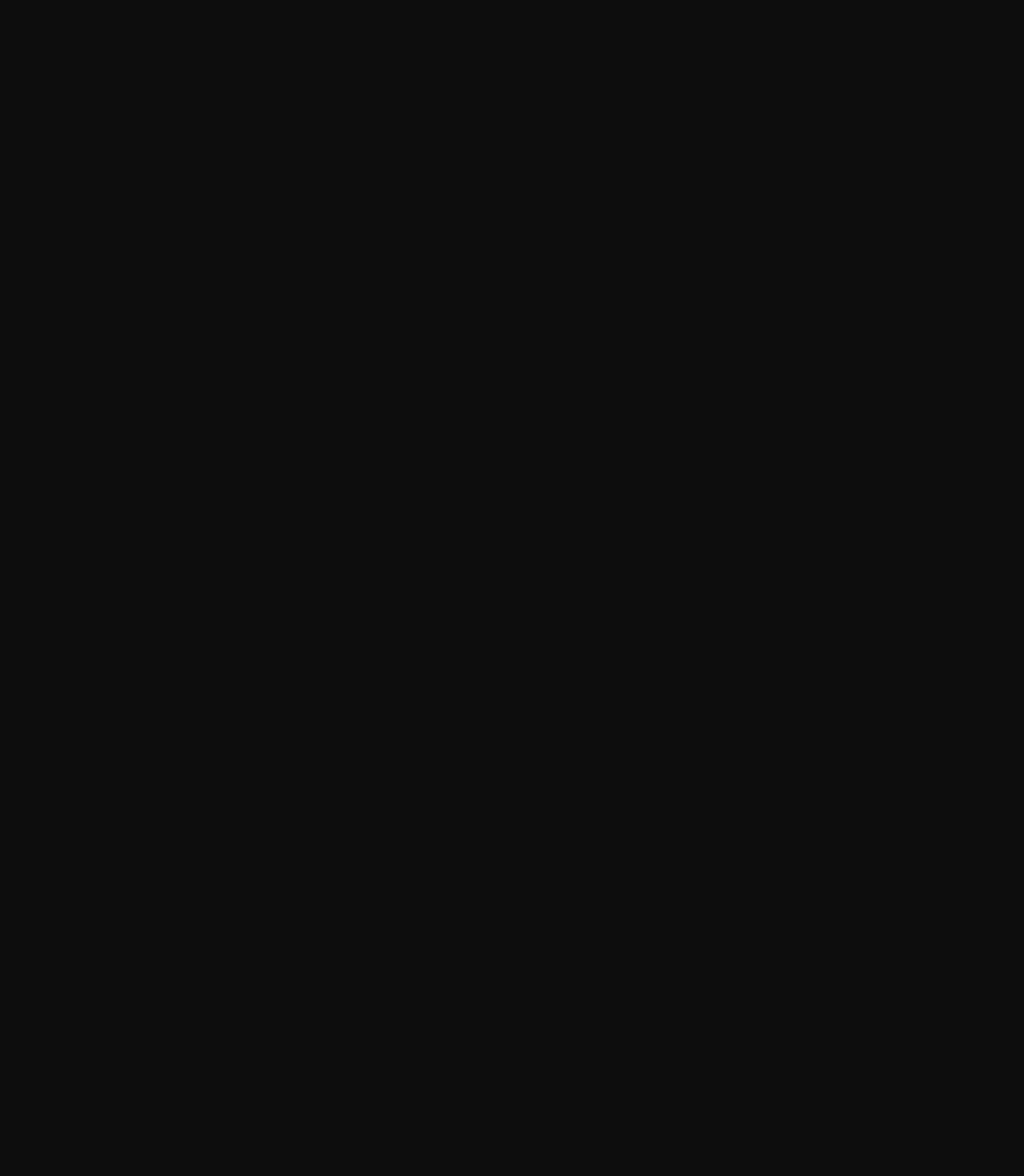
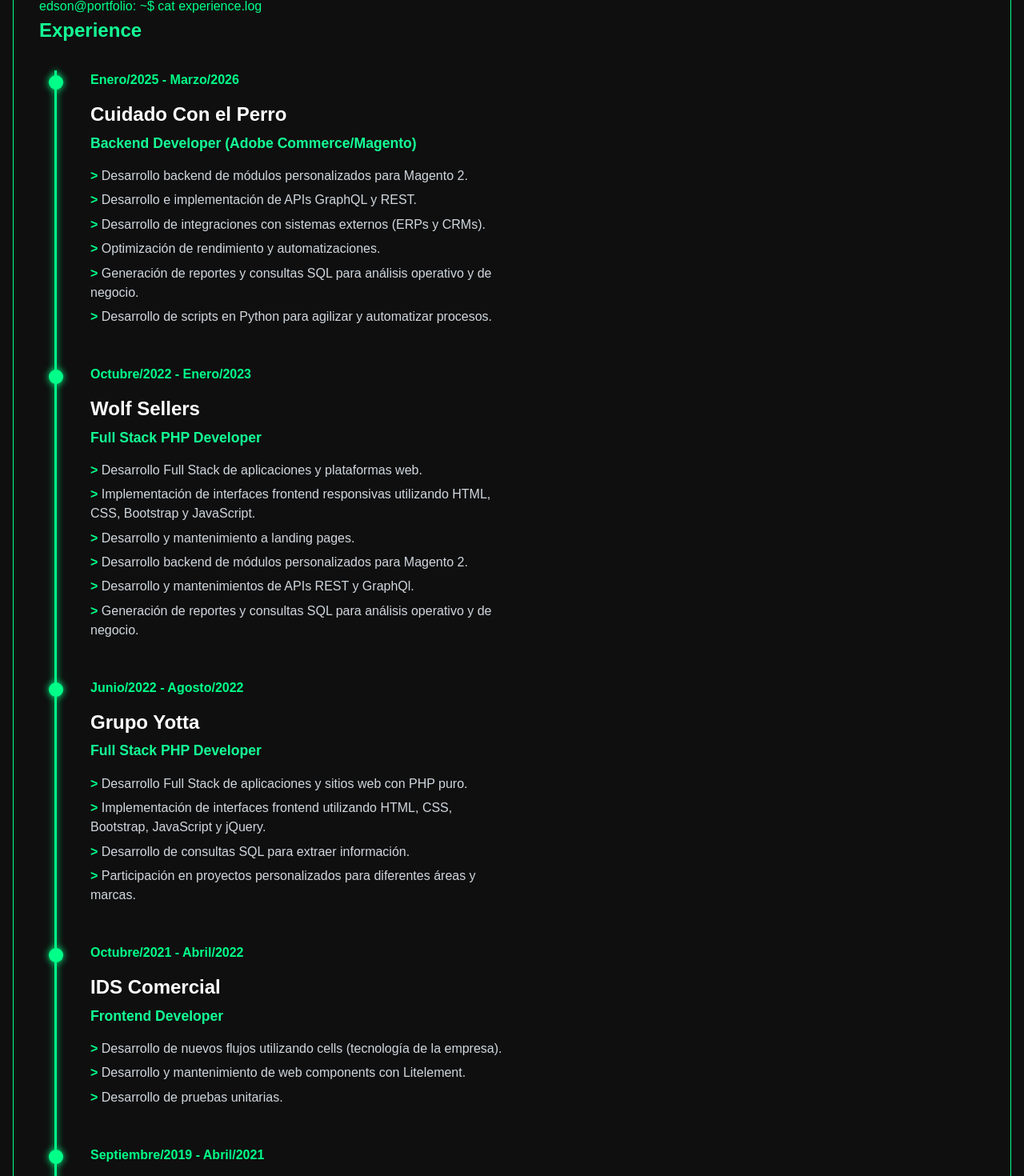
Before and after one commit to eddgalan/eddgalan.github.io, a React (Vite) app: page / in a window 1280 px wide. Shown: the part 580-2050 px from the top of the page at 80% size. Before the commit the page ends 800 px from the top, so only its background shows below. Built offline with nearby package versions, Linux system fonts and the light colour scheme.

Commit message:
Add ExperienceSection component and integrate into AppUI - Create ExperienceSection component with timeline layout and content - Add styling for ExperienceSection and update global styles accordingly - Update AppUI to include ExperienceSection within a new layout

```diff
--- a/src/App/AppUI.jsx
+++ b/src/App/AppUI.jsx
@@ -1,6 +1,8 @@
 import { Header } from '../Components/Header';
 import { Navbar } from '../Components/Navbar';
 import { AboutSection } from '../Components/AboutSection';
+import { ExperienceSection } from '../Components/ExperienceSection';
+import './index.css';
 
 function AppUI() {
   return (
@@ -8,6 +10,9 @@
       <Header />
       <Navbar />
       <AboutSection />
+      <div className="experience-skill-sections">
+        <ExperienceSection />
+      </div>
     </>
   )
 }
--- a/src/reset.css
+++ b/src/App/index.css
@@ -74,3 +74,12 @@
     min-height: 100vh;
     padding: 0 1rem;
 }
+h1 {
+    color: #14FF95;
+}
+div.experience-skill-sections {
+    display: grid;
+    grid-template-columns: 1fr 1fr;
+    border: 1px solid #00FF88;
+    padding: 1rem;
+}
--- a/src/Components/AboutSection/style.css
+++ b/src/Components/AboutSection/style.css
@@ -6,9 +6,6 @@
     width: 100%;
     display: grid;
     grid-template-columns: 1fr 1fr;
-}
-section#about .about-container h1 {
-    color: #14FF95;
 }
 section#about .about-container p.about-description {
     margin: 1rem 0;
--- /dev/null
+++ b/src/Components/ExperienceSection/index.jsx
@@ -0,0 +1,75 @@
+import './style.css';
+import { CommandLine } from "../CommandLine";
+
+function ExperienceSection() {
+  return (
+    <section id="experience">
+      <CommandLine command="cat experience.log" />
+      <h1>Experience</h1>
+      <div className="timeline">
+        {/* ToDo: Create 'TimelineItem' components and data to iterate */}
+        <article className="timeline-item">
+          <span className="timeline-date">Enero/2025 - Marzo/2026</span>
+          <h3>Cuidado Con el Perro</h3>
+          <h4>Backend Developer (Adobe Commerce/Magento)</h4>
+          <ul>
+            <li>Desarrollo backend de módulos personalizados para Magento 2.</li>
+            <li>Desarrollo e implementación de APIs GraphQL y REST.</li>
+            <li>Desarrollo de integraciones con sistemas externos (ERPs y CRMs).</li>
+            <li>Optimización de rendimiento y automatizaciones.</li>
+            <li>Generación de reportes y consultas SQL para análisis operativo y de negocio.</li>
+            <li>Desarrollo de scripts en Python para agilizar y automatizar procesos.</li>
+          </ul>
+        </article>
+        <article className="timeline-item">
+          <span className="timeline-date">Octubre/2022 - Enero/2023</span>
+          <h3>Wolf Sellers</h3>
+          <h4>Full Stack PHP Developer</h4>
+          <ul>
+            <li>Desarrollo Full Stack de aplicaciones y plataformas web.</li>
+            <li>Implementación de interfaces frontend responsivas utilizando HTML, CSS, Bootstrap y
+              JavaScript.</li>
+            <li>Desarrollo y mantenimiento a landing pages.</li>
+            <li>Desarrollo backend de módulos personalizados para Magento 2.</li>
+            <li>Desarrollo y mantenimientos de APIs REST y GraphQl.</li>
+            <li>Generación de reportes y consultas SQL para análisis operativo y de negocio.</li>
+          </ul>
+        </article>
+        <article className="timeline-item">
+          <span className="timeline-date">Junio/2022 - Agosto/2022</span>
+          <h3>Grupo Yotta</h3>
+          <h4>Full Stack PHP Developer</h4>
+          <ul>
+            <li>Desarrollo Full Stack de aplicaciones y sitios web con PHP puro.</li>
+            <li>Implementación de interfaces frontend utilizando HTML, CSS, Bootstrap, JavaScript y jQuery.</li>
+            <li>Desarrollo de consultas SQL para extraer información.</li>
+            <li>Participación en proyectos personalizados para diferentes áreas y marcas.</li>
+          </ul>
+        </article>
+        <article className="timeline-item">
+          <span className="timeline-date">Octubre/2021 - Abril/2022</span>
+          <h3>IDS Comercial</h3>
+          <h4>Frontend Developer</h4>
+          <ul>
+            <li>Desarrollo de nuevos flujos utilizando cells (tecnología de la empresa).</li>
+            <li>Desarrollo y mantenimiento de web components con Litelement.</li>
+            <li>Desarrollo de pruebas unitarias.</li>
+          </ul>
+        </article>
+        <article className="timeline-item">
+          <span className="timeline-date">Septiembre/2019 - Abril/2021</span>
+          <h3>DeSiCi</h3>
+          <h4>Full Stack Django Developer & PHP Developer</h4>
+          <ul>
+            <li>Desarrollo y mantenimiento de plataformas web con Django (Python).</li>
+            <li>Desarrollo y mantenimiento de plataformas web con PHP (PHP Puro).</li>
+            <li>Creación de interfaces con HTML, CSS, Javascript, jQuery y Bootstrap.</li>
+            <li>Análisis y toma de requerimientos para soporte y nuevas implementaciones.</li>
+          </ul>
+        </article>
+      </div>
+    </section>
+  );
+}
+
+export { ExperienceSection };
--- /dev/null
+++ b/src/Components/ExperienceSection/style.css
@@ -0,0 +1,74 @@
+#experience {
+    padding: 0 0 1rem 1rem;
+    color: #e6edf3;
+}
+
+.timeline {
+    position: relative;
+    margin-top: 2rem;
+    padding-left: 4rem;
+}
+
+.timeline::before {
+    content: "";
+    position: absolute;
+    top: 0;
+    left: 1.2rem;
+    width: 3px;
+    height: 100%;
+    background: #00FF88;
+    box-shadow: 0 0 8px #00FF88;
+}
+
+.timeline-item {
+    position: relative;
+    margin-bottom: 3rem;
+}
+
+.timeline-item::before {
+    content: "";
+    position: absolute;
+    left: -3.25rem;
+    top: 0.35rem;
+    width: 18px;
+    height: 18px;
+    background: #00FF88;
+    border-radius: 50%;
+    box-shadow: 0 0 10px #00FF88;
+}
+
+.timeline-date {
+    display: inline-block;
+    color: #00FF88;
+    font-weight: bold;
+    margin-bottom: 0.5rem;
+}
+
+.timeline-item h3 {
+    margin: 0.3rem 0;
+    color: #ffffff;
+    font-size: 1.5rem;
+}
+
+.timeline-item h4 {
+    margin: 0.3rem 0 1rem;
+    color: #14FF95;
+    font-size: 1.1rem;
+}
+
+.timeline-item ul {
+    list-style: none;
+    padding-left: 0;
+    margin: 0;
+}
+
+.timeline-item li {
+    margin-bottom: 0.4rem;
+    color: #d0d7de;
+}
+
+.timeline-item li::before {
+    content: "> ";
+    color: #00FF88;
+    font-weight: bold;
+}
--- a/src/main.jsx
+++ b/src/main.jsx
@@ -1,7 +1,6 @@
 import { StrictMode } from 'react'
 import { createRoot } from 'react-dom/client'
 import App from './App'
-import './reset.css'
 
 createRoot(document.getElementById('root')).render(
   <StrictMode>
```
